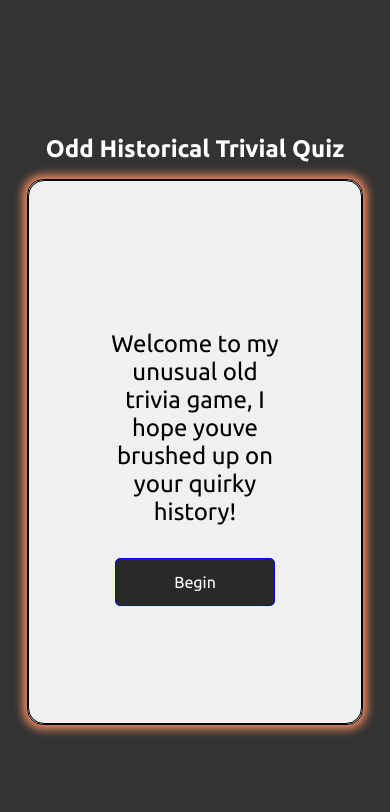
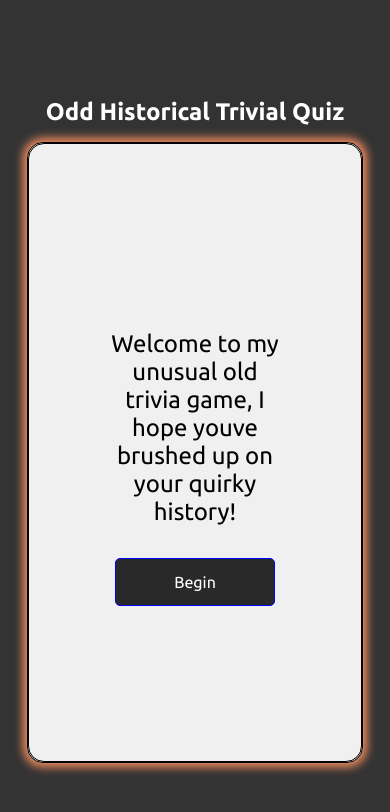
Before and after one commit to Jay-Remm/Quiz-Game-App, a plain HTML site: page index.html in a window 390 px wide. Drawn offline with nearby package versions, Linux system fonts and the light colour scheme.

Commit message:
fix overflow

```diff
--- a/style.css
+++ b/style.css
@@ -256,7 +256,7 @@ h1 {
 
     .quiz-container {
         width: 90%;
-        height: 66%;
+        height: 75%;
     }
 
     h1 {
@@ -271,10 +271,6 @@ h1 {
         width: 75%;
     }
 
-    .answers-container {
-        overflow-y: auto;
-    }
-
     .question {
         font-size: 1.25rem;
     }
```
